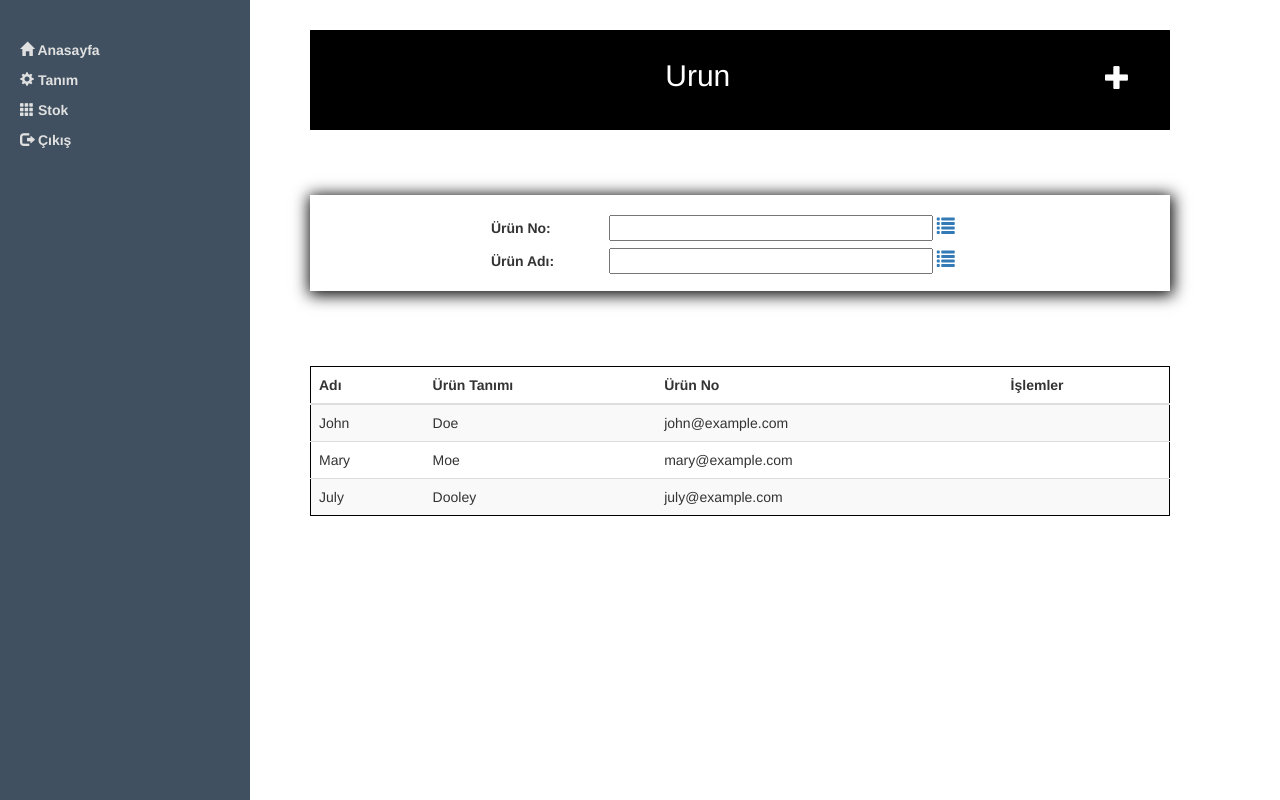
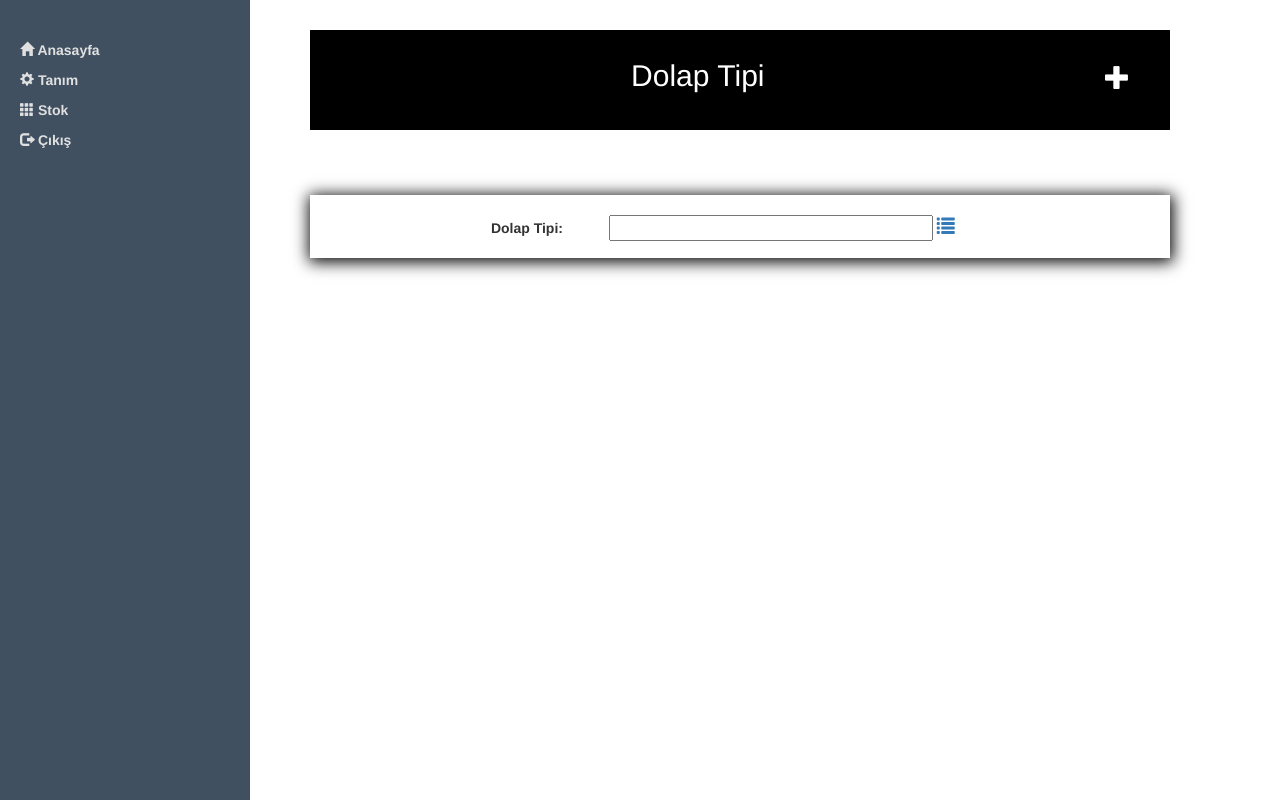
Before and after one commit to zekikus/Bitirme, a PHP site: page / in a window 1280 px wide. Run offline with PHP 8.4, Linux system fonts and the light colour scheme.

Commit message:
Index.php Guncellendi

```diff
--- a/index.php
+++ b/index.php
@@ -8,6 +8,7 @@
   <link rel="stylesheet" type="text/css" href="css/gorunum.css">
   <script src="script/jquery.js"></script>
   <script src="script/bootstrap.min.js"></script>
+   <script type="text/javascript" src="script/jquery.leanModal.min.js"></script>
 </head>
 <body>
 
@@ -55,50 +56,8 @@
 					<div class="col-sm-12">
 						<!-- Degisken Kısım -->
 						<?php
-							include "php/Gorunum/urun_Form.php";
+							include "php/Gorunum/dolapTipi_Form.php";
 						?>
-						<!-- Arama Kriterleri -->
-						<!--<div class="search_form">
-							<form>
-							  <div class="row">
-							  	 <label class="col-sm-4 control-label">Urun ID</label>
-						     	 <input name="urunID" type="text" class="col-sm-6" />
-							  </div>
-							   <div class="row">
-							  	 <label class="col-sm-4 control-label">Urun Adi</label>
-						     	 <input name="urunAdi" type="text" class="col-sm-6" />
-							  </div>
-
-							</form>
-						</div>-->
-						<!--Tablo -->
-						<!--<table class="table table-striped">
-						    <thead>
-						      <tr>
-						        <th>Firstname</th>
-						        <th>Lastname</th>
-						        <th>Email</th>
-						      </tr>
-						    </thead>
-						    <tbody>
-						      <tr>
-						        <td>John</td>
-						        <td>Doe</td>
-						        <td>john@example.com</td>
-						      </tr>
-						      <tr>
-						        <td>Mary</td>
-						        <td>Moe</td>
-						        <td>mary@example.com</td>
-						      </tr>
-						      <tr>
-						        <td>July</td>
-						        <td>Dooley</td>
-						        <td>july@example.com</td>
-						      </tr>
-						    </tbody>
-						  </table>-->
-						<!-- Degisken Kısım Son -->
 					</div>
 				</div>
 			</div>
```
